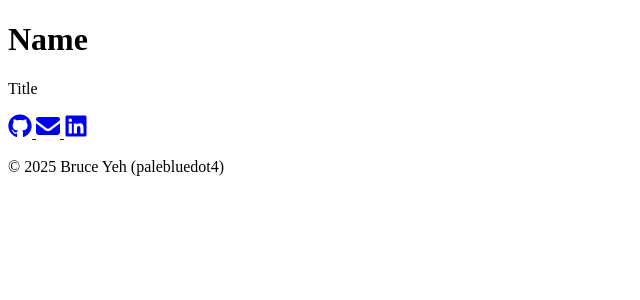
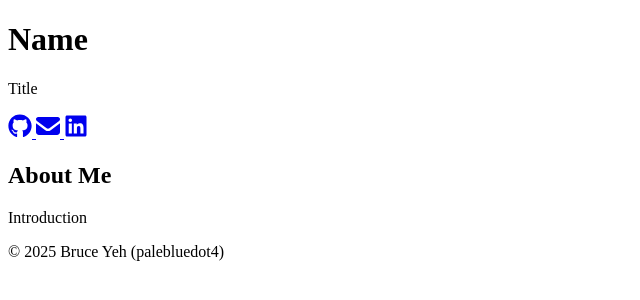
Before and after one commit to palebluedot4/code-snippets, a Python web app: template templates/web/pages/resume/nebula/vanilla/index.html in a window 1280 px wide. Shown: the top 300 px of the page, without its empty margins (0-640 px from the left). Run offline with Jinja, Linux system fonts and the light colour scheme; the template is opened without the code that fills it, so the values that code supplies are empty.

Commit message:
feat(html): add main content and about section
This commit introduces the <main> element, which will house the
primary content of the resume. The first section within the main
content is the "About Me" section, complete with a heading and a
placeholder paragraph for a personal introduction.

This structure logically separates the core resume details from the
header and footer. The "About Me" section serves as an essential
introductory component, and the use of aria-labelledby improves
the document's accessibility by associating the section with its
heading.

```diff
--- a/templates/web/pages/resume/nebula/vanilla/index.html
+++ b/templates/web/pages/resume/nebula/vanilla/index.html
@@ -71,6 +71,13 @@
       </div>
     </header>
 
+    <main class="container">
+      <section id="about" aria-labelledby="about-heading">
+        <h2 id="about-heading">About Me</h2>
+        <p>Introduction</p>
+      </section>
+    </main>
+
     <footer>
       <div class="container">
         <p>&copy; 2025 Bruce Yeh (palebluedot4)</p>
```
